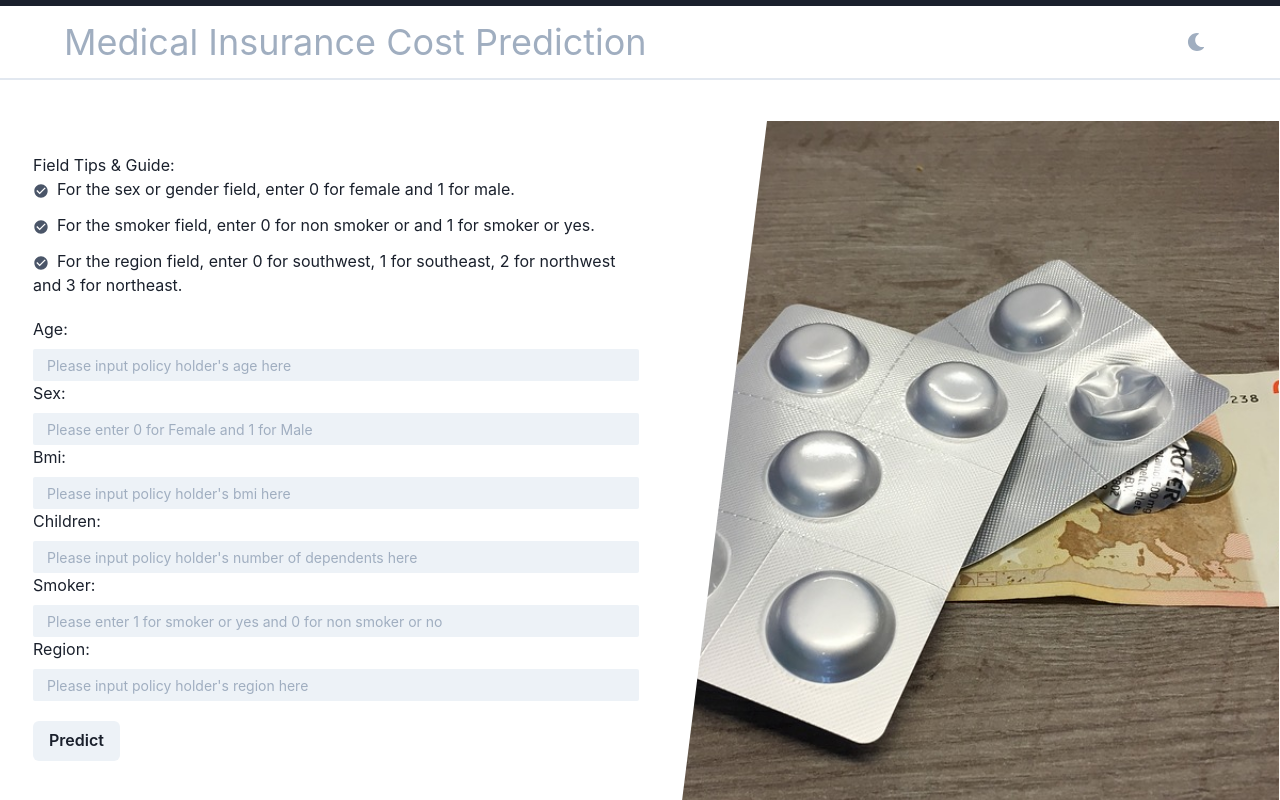
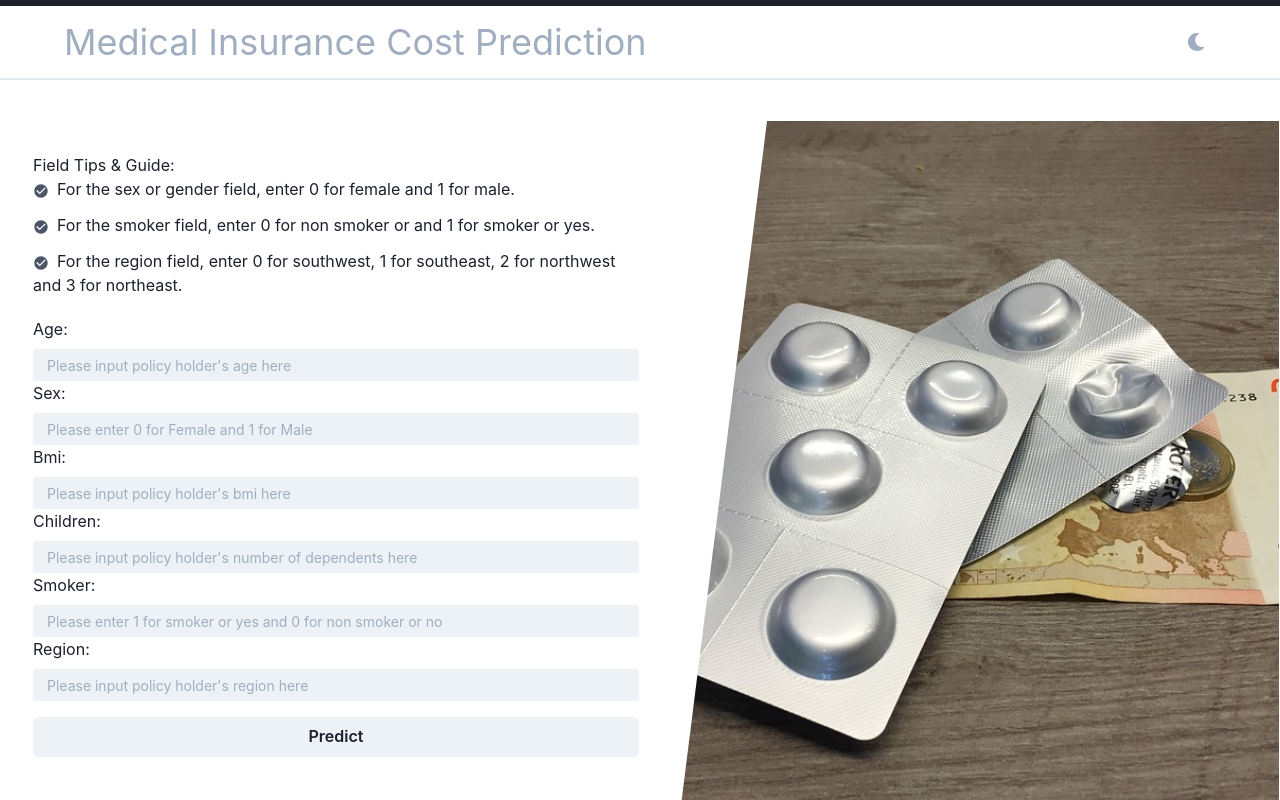
Before and after one commit to anothermorena/Medical-Insurance-Cost-Prediction, a React (Create React App) app in the folder client/: page / in a window 1280 px wide. Shown: the top 800 px of the page. Built offline with nearby package versions, Linux system fonts and the light colour scheme.

Commit message:
added a spinner to the predict button when its making an inferrence

```diff
--- a/client/src/components/Form.js
+++ b/client/src/components/Form.js
@@ -3,7 +3,7 @@ import {useState} from 'react'
 import axios from '../api/axios';
 import FieldGuide from './FieldGuide';
 import ResultsModal from './ResultsModal';
-import {Button, Text, Input,Box} from '@chakra-ui/react';
+import {Button, Text, Input,Box,Spinner, Stack} from '@chakra-ui/react';
 
 //The api end point we need to call to make our predictions
 const PREDICTION_URL = '/predict';
@@ -17,9 +17,12 @@ const Form = () => {
     const [region, setRegion] = useState("");
     const [prediction, setPrediction] = useState("");
     const [errMsg, setErrMsg] = useState("");
+    const [loading, setLoading] = useState(false);
+
 
     const handleSubmit = async (e) => {
         e.preventDefault();
+        setLoading(true);
 
         try {
             const response = await axios.post(PREDICTION_URL,
@@ -29,6 +32,7 @@ const Form = () => {
                 }
             );
             const predicted_cost = response?.data?.predicted_cost;
+            console.log(predicted_cost);
             setPrediction(predicted_cost);
 
             setAge("");
@@ -40,13 +44,14 @@ const Form = () => {
             setErrMsg("");
 
         } catch (err) {
+            console.log(err.toJSON());
             if (!err?.response) {
-                setErrMsg('No Server Response');
+                setErrMsg('No Server Response.');
             } else {
-                setErrMsg('Making A Prediction Failed');
+                setErrMsg('Making A Prediction Failed.');
             }
-
         }
+        setLoading(false);
     }
 
   return (
@@ -130,8 +135,26 @@ const Form = () => {
             min='0'
             max='3'
         />
-        <Button type="submit" mt={5}>Predict</Button>
-       </Box>
+        <Stack spacing={10} pt={2}>
+            {loading && (
+              <Button mt={2}>
+                <Spinner
+                  thickness='4px'
+                  speed='0.65s'
+                  emptyColor='gray.200'
+                  color='gray.400'
+                  size='lg'
+                />
+            </Button>
+            )}
+
+            {!loading && (
+               <Button type='submit' mt={2}>
+                 Predict
+             </Button>
+            )}
+        </Stack>
+    </Box>
 
    </form>
   )
```
